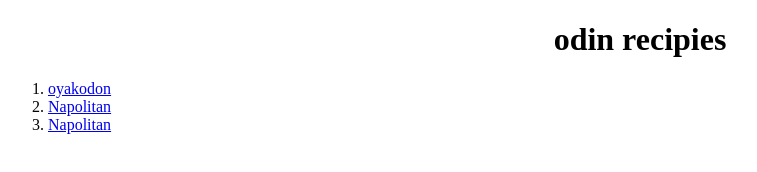
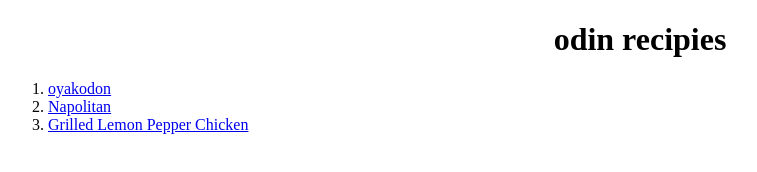
Before and after one commit to skalekar12/odin-recipes, a plain HTML site: page index.html in a window 1280 px wide. Shown: the whole page, without its empty margins (0-757 px from the left). Drawn offline with Linux system fonts and the light colour scheme.

Commit message:
minor edit

```diff
--- a/index.html
+++ b/index.html
@@ -10,7 +10,7 @@
         <ol>
             <li><a href="/recipies/oyakodon.html">oyakodon</a></li>
             <li><a href="/recipies/napolitan.html">Napolitan</a></li>
-            <li><a href="/recipies/Grilled_Lemon_Pepper_Chicken.html">Napolitan</a></li>
+            <li><a href="/recipies/Grilled_Lemon_Pepper_Chicken.html">Grilled Lemon Pepper Chicken</a></li>
         </ol>
     </body>
 </html>
```
